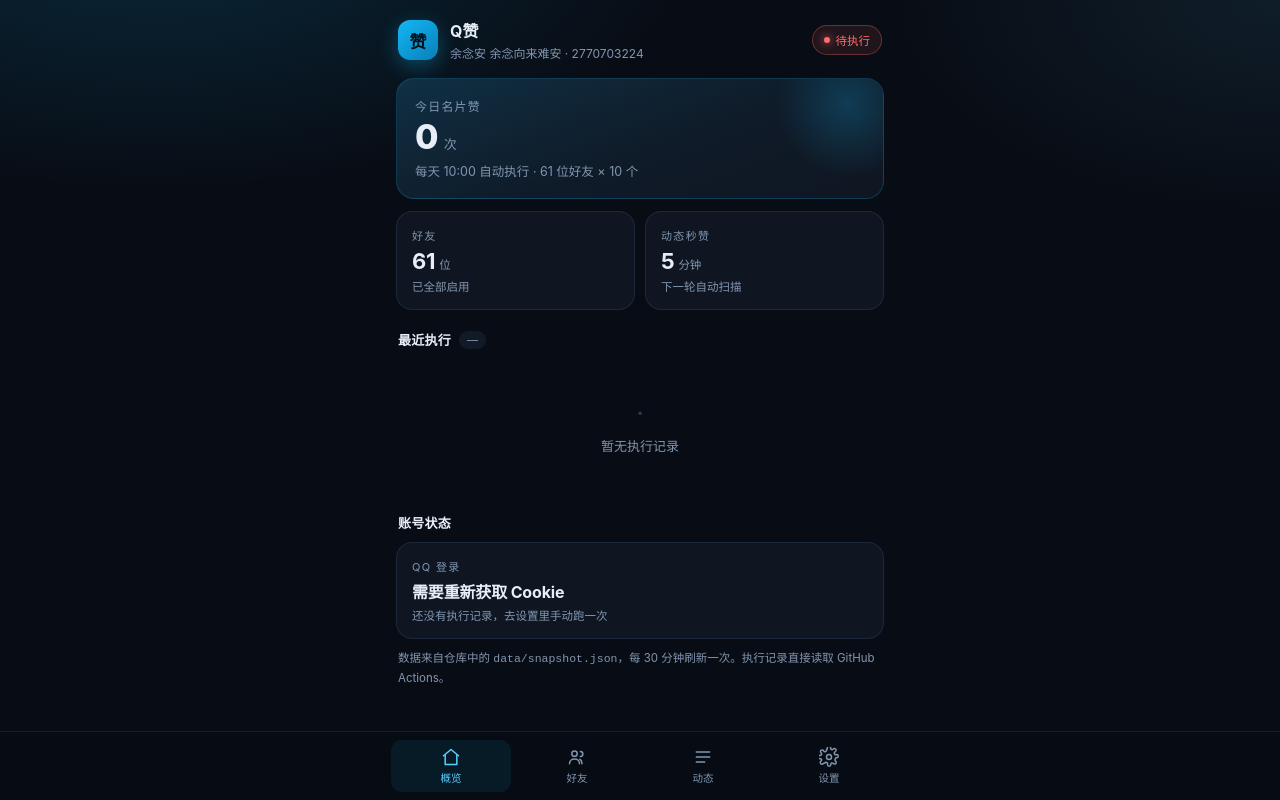
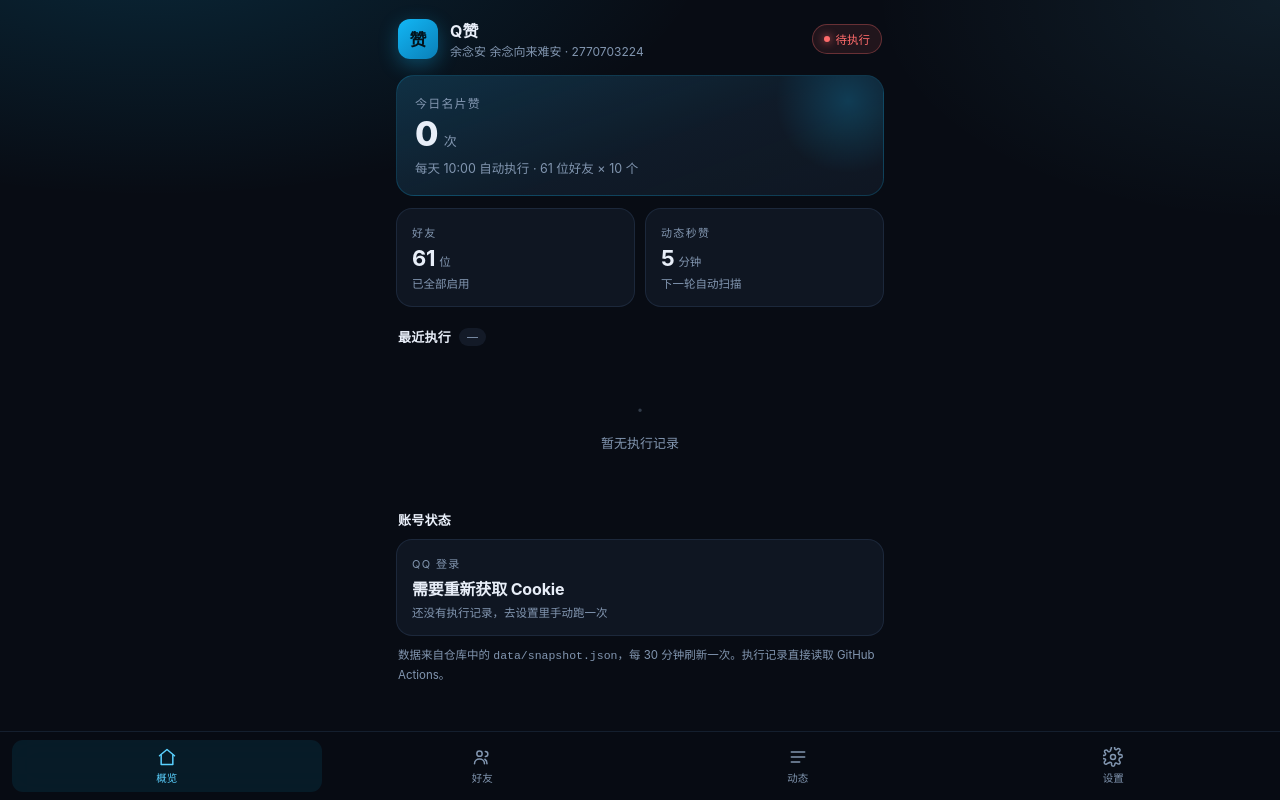
Before and after one commit to zhaofan128/qq-cloud-liker, a plain HTML site: page docs/app/index.html in a window 1280 px wide. Drawn offline with Linux system fonts and the light colour scheme; no server answers.

Commit message:
fix(ui): 修复顶部溢出与导航栏

```diff
--- a/docs/app/index.html
+++ b/docs/app/index.html
@@ -20,7 +20,7 @@
 *{box-sizing:border-box;-webkit-tap-highlight-color:transparent}
 html,body{height:100%}
 body{
-  margin:0;background:
+  margin:0;overflow-x:hidden;background:
     radial-gradient(900px 420px at 12% -8%,rgba(18,183,245,.16),transparent 62%),
     radial-gradient(700px 380px at 100% 0%,rgba(90,209,255,.09),transparent 58%),
     var(--bg);
@@ -31,9 +31,10 @@ body{
 header{padding:calc(18px + env(safe-area-inset-top,0px)) 18px 6px;display:flex;align-items:center;gap:12px}
 .logo{width:40px;height:40px;border-radius:12px;background:linear-gradient(140deg,var(--qq),#0a7fb8);
   display:grid;place-items:center;font-weight:800;font-size:17px;color:#03131c;box-shadow:0 6px 20px rgba(18,183,245,.32)}
-.htxt b{display:block;font-size:16px;letter-spacing:.01em}
-.htxt span{font-size:12px;color:var(--muted)}
-.pill{margin-left:auto;display:flex;align-items:center;gap:6px;font-size:11.5px;padding:6px 11px;border-radius:999px;
+.htxt{min-width:0;flex:1}
+.htxt b{display:block;font-size:16px;letter-spacing:.01em;white-space:nowrap;overflow:hidden;text-overflow:ellipsis}
+.htxt span{font-size:12px;color:var(--muted);display:block;white-space:nowrap;overflow:hidden;text-overflow:ellipsis}
+.pill{flex:none;margin-left:auto;display:flex;align-items:center;gap:6px;font-size:11.5px;padding:6px 11px;border-radius:999px;
   background:rgba(61,220,151,.1);border:1px solid rgba(61,220,151,.32);color:var(--ok)}
 .pill.off{background:rgba(255,107,107,.1);border-color:rgba(255,107,107,.32);color:var(--bad)}
 .pill i{width:6px;height:6px;border-radius:50%;background:currentColor;box-shadow:0 0 8px currentColor;display:block}
@@ -107,7 +108,7 @@ main{padding:10px 16px 24px}
 .tabbar{position:fixed;left:0;right:0;bottom:0;display:flex;justify-content:center;gap:6px;
   padding:8px 12px calc(8px + var(--safe-b));background:rgba(8,12,20,.86);backdrop-filter:blur(18px);
   border-top:1px solid var(--line);z-index:20}
-.tabbar .tab{flex:1;max-width:120px;display:flex;flex-direction:column;align-items:center;gap:3px;
+.tabbar .tab{flex:1;min-width:0;display:flex;flex-direction:column;align-items:center;gap:3px;
   padding:7px 4px;border-radius:11px;color:var(--muted);font-size:10.5px;cursor:pointer;background:none;border:none;font-family:inherit}
 .tabbar .tab.on{color:var(--qq2);background:rgba(18,183,245,.09)}
 .tabbar svg{width:20px;height:20px;fill:none;stroke:currentColor;stroke-width:1.8;stroke-linecap:round;stroke-linejoin:round}
```
